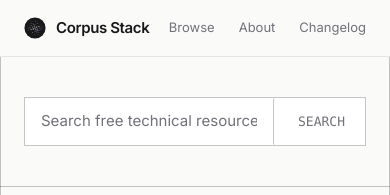
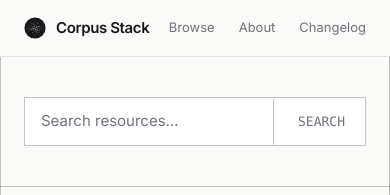
Before and after one commit to heuristicslab/corpus-stack, a Next.js app: page /browse in a window 390 px wide. Shown: the top 195 px of the page. Built offline with nearby package versions, Linux system fonts and the light colour scheme; no server answers; the database is empty.

Commit message:
fix: shorten search placeholder to fit mobile input

```diff
--- a/app/browse/page.tsx
+++ b/app/browse/page.tsx
@@ -52,7 +52,7 @@ export default async function BrowsePage({
               type="text"
               name="q"
               defaultValue={filters.q ?? ''}
-              placeholder="Search free technical resources..."
+              placeholder="Search resources..."
               className="placeholder:text-muted flex-1 bg-transparent px-4 py-3 text-[15px] outline-none"
             />
             <button
```
